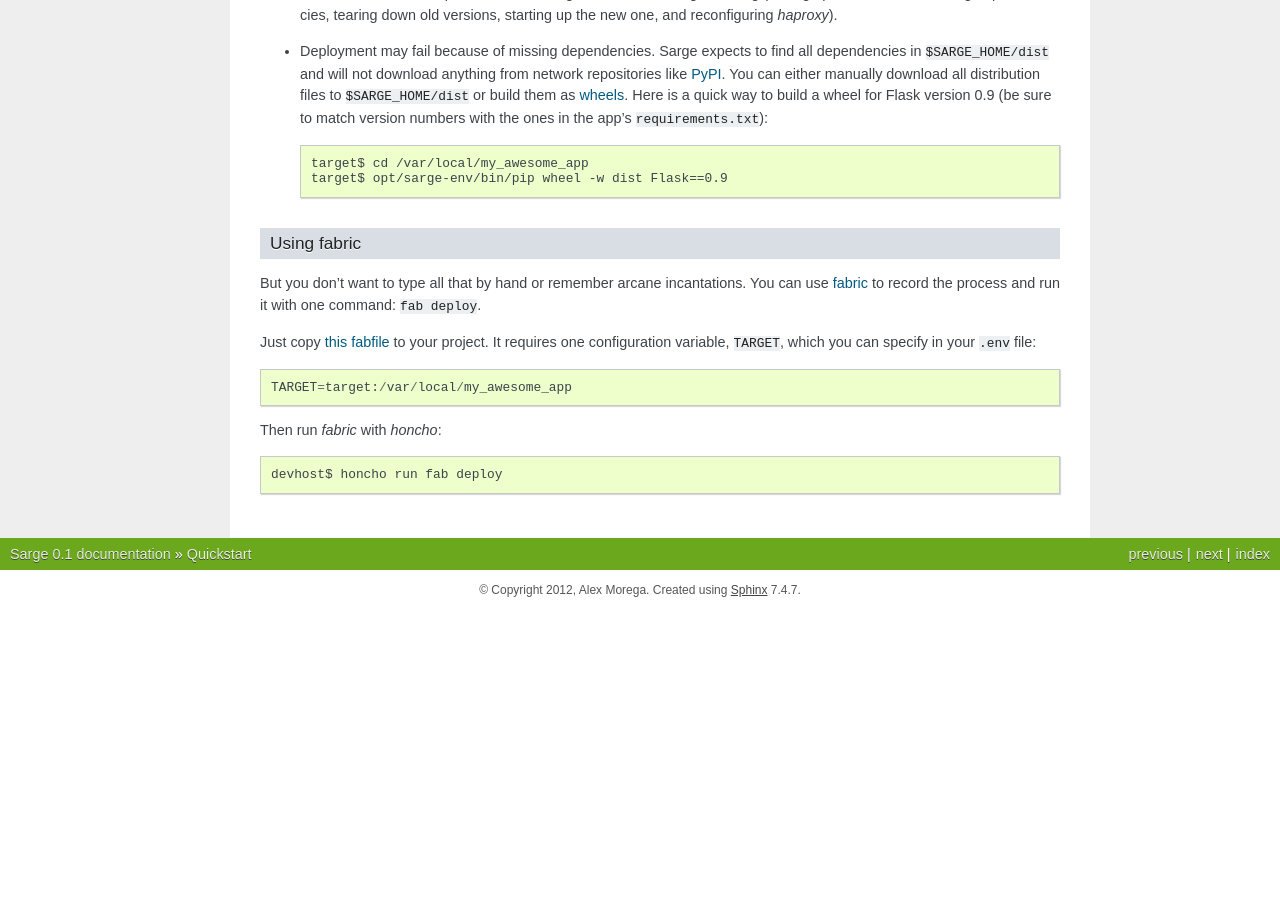
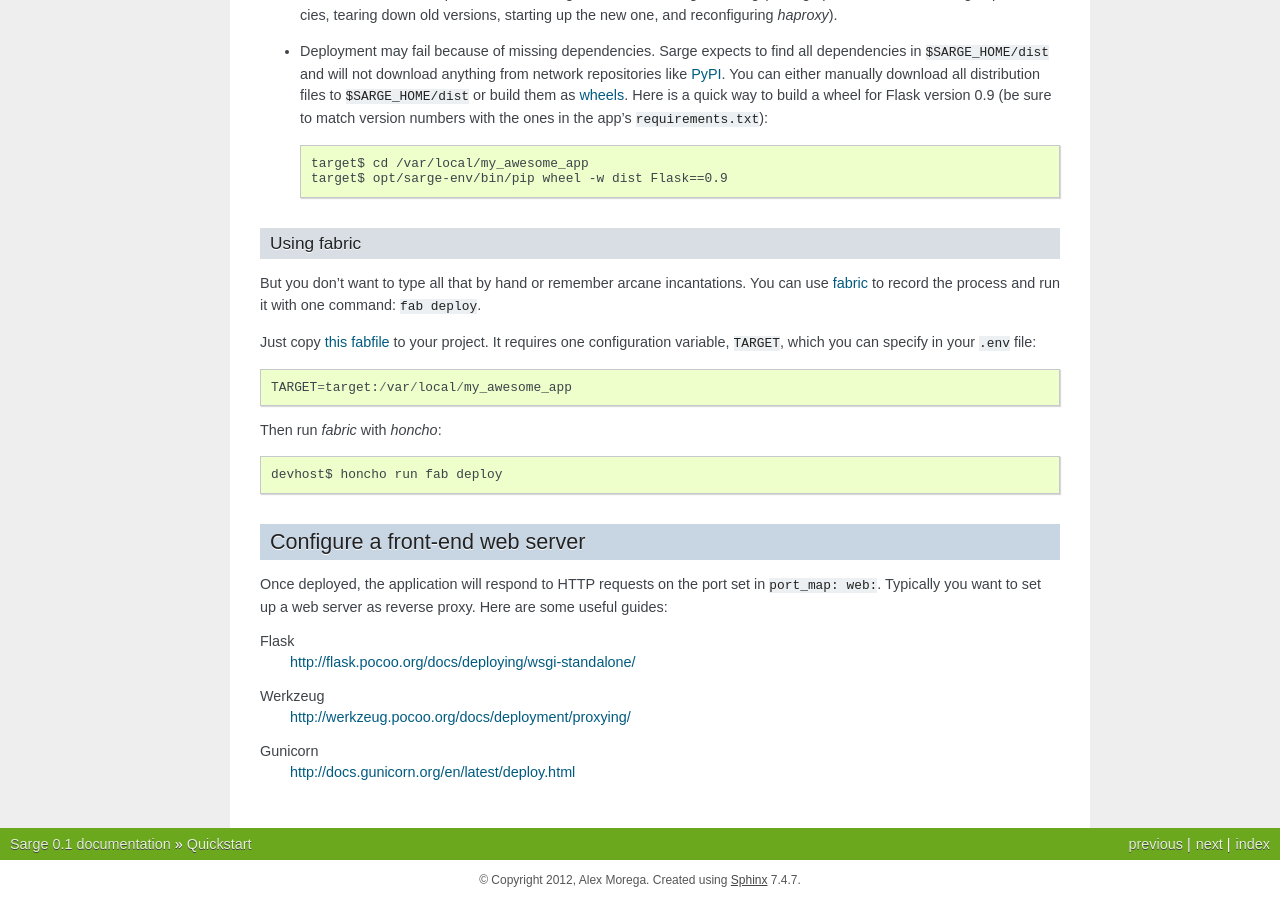
Before and after one commit to mgax/airship, a Sphinx documentation site: the page built from docs/quickstart.rst, in a window 1280 px wide and 900 px high, scrolled down 3094 px. Built offline with Sphinx 7.4.7, drawn with Linux system fonts in a browser that asks for light colours; before the commit the page ends 3704 px from its top, so only the background shows below that; some of the changed text lies outside the part shown.

Commit message:
reverse proxy

```diff
--- a/docs/quickstart.rst
+++ b/docs/quickstart.rst
@@ -240,3 +240,19 @@ Then run `fabric` with `honcho`::
 
 .. _fabric: http://docs.fabfile.org/
 .. _this fabfile: https://gist.github.com/4266737
+
+
+Configure a front-end web server
+--------------------------------
+Once deployed, the application will respond to HTTP requests on the port
+set in ``port_map: web:``. Typically you want to set up a web server as
+reverse proxy. Here are some useful guides:
+
+Flask
+    http://flask.pocoo.org/docs/deploying/wsgi-standalone/
+
+Werkzeug
+    http://werkzeug.pocoo.org/docs/deployment/proxying/
+
+Gunicorn
+    http://docs.gunicorn.org/en/latest/deploy.html
```
